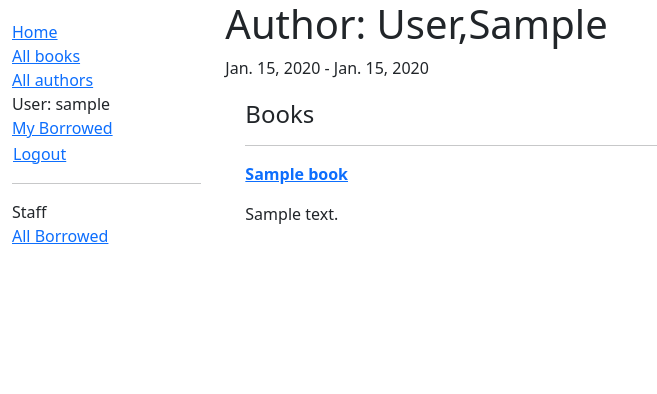
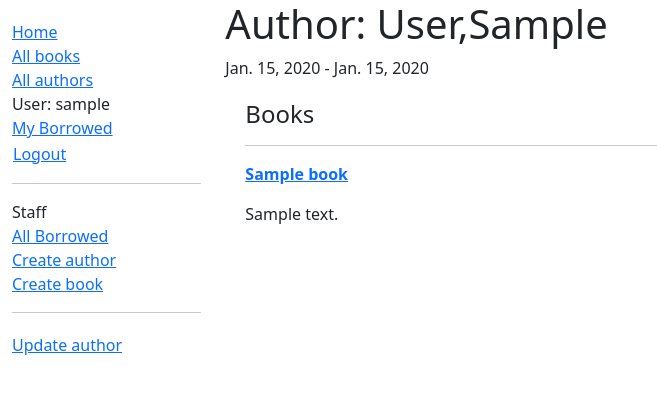
Before and after one commit to Deepshikha03/django_local_library, a Django app: page /catalog/authors/1 in a window 1280 px wide. Shown: the top 394 px of the page, without its empty margins (0-657 px from the left). Run offline with Django 4.2, Linux system fonts and the light colour scheme; a user stored in the database is signed in; tables that the repository leaves empty hold one stand-in row (values such as "Sample post").

Commit message:
add/update/delete author and book code

```diff
--- a/locallibrary/catalog/templates/base_generic.html
+++ b/locallibrary/catalog/templates/base_generic.html
@@ -28,7 +28,7 @@
                                 <li>User: {{ user.get_username }}</li>
                                 <li><a href="{% url 'my-borrowed' %}">My Borrowed</a></li>
                                 <li>
-                                    <form id="logout-form" method="post" action="{% url 'admin:logout' %}">
+                                    <form id="logout-form" method="post" action="{% url 'logout' %}">
                                         {% csrf_token %}
                                         <button type="submit" class="btn btn-link">Logout</button>
                                     </form>
@@ -36,10 +36,16 @@
                             {% else %}
                                 <li><a href="{% url 'login' %}?next={{ request.path }}">Login</a></li>
                             {% endif %}
-                            {% if perms.catalog.can_mark_returned %}
+                            {% if user.is_staff %}
                             <hr/>
                                 <li>Staff</li>
                                 <li><a href="{% url 'all-borrowed' %}">All Borrowed</a></li>
+                                {% if perms.catalog.add_author %}
+                                <li><a href="{% url 'author-create' %}">Create author</a></li>
+                                {% endif %}
+                                {% if perms.catalog.add_book %}
+                                <li><a href="{% url 'book-create' %}">Create book</a></li>
+                                {% endif %}
                             {% endif %}
                         </ul>
                     {% endblock %}
--- a/locallibrary/catalog/templates/catalog/author_detail.html
+++ b/locallibrary/catalog/templates/catalog/author_detail.html
@@ -8,7 +8,7 @@
 
     <div style="margin-left:20px;margin-top:20px">
         <h4>Books</h4>
-
+        {% if author.book_set.all %}
         {% for book in author.book_set.all %}
             <hr />
             <p>
@@ -16,5 +16,23 @@
                 <p>{{book.summary}}</p>
             </p>
         {% endfor %}
+        {% else %}
+            <p> This author has no books.</p>
+        {% endif %}
     </div>
 {% endblock %}
+
+{% block sidebar %}
+    {{ block.super }}
+    {% if perms.catalog.change_author or perms.catalog.delete_author %}
+    <hr/>
+    <ul class="sidebar-nav">
+        {% if perms.catalog.change_author %}
+            <li><a href="{% url 'author-update' author.id %}">Update author</a></li>
+        {% endif %}
+        {% if not author.book_set.all and perms.catalog.delete_author %}
+            <li><a href="{% url 'author-delete' author.id %}">Delete author</a></li>
+        {% endif %}
+    </ul>
+    {% endif %}
+{% endblock %}
--- a/locallibrary/catalog/urls.py
+++ b/locallibrary/catalog/urls.py
@@ -17,3 +17,15 @@ urlpatterns += [
 urlpatterns += [
     path('book/<uuid:pk>/renew', views.renew_book_librarian, name='renew-book-librarian'),
 ]
+
+urlpatterns += [
+    path('author/create/', views.AuthorCreate.as_view(),name='author-create'),
+    path('author/<int:pk>/update/', views.AuthorUpdate.as_view(),name='author-update'),
+    path('author/<int:pk>/delete/', views.AuthorDelete.as_view(), name = 'author-delete'),
+]
+
+urlpatterns += [
+    path('book/create/', views.BookCreate.as_view(), name='book-create'),
+    path('book/<int:pk>/update/', views.BookUpdate.as_view(),name='book-update'),
+    path('book/<int:pk>/delete/', views.BookDelete.as_view(), name = 'book-delete'),
+]
--- a/locallibrary/catalog/views.py
+++ b/locallibrary/catalog/views.py
@@ -5,11 +5,14 @@ from .models import Book, Author, BookInstance, Genre
 from django.views import generic
 from django.contrib.auth.mixins import LoginRequiredMixin,PermissionRequiredMixin
 from django.http import HttpResponseRedirect
-from django.urls import reverse
+from django.urls import reverse, reverse_lazy
 from django.contrib.auth.decorators import login_required, permission_required
 
 from catalog.forms import RenewBookForm
 import datetime
+
+from django.views.generic.edit import CreateView, UpdateView, DeleteView
+
 
 # Create your views here.
 def index(request):
@@ -142,3 +145,53 @@ def renew_book_librarian(request, pk):
     }
 
     return render(request,'catalog/book_renew_librarian.html', context)
+
+
+class AuthorCreate(PermissionRequiredMixin, CreateView):
+    model = Author
+    fields = ['first_name', 'last_name', 'date_of_birth', 'date_of_death']
+    #initial = {'date_of_death' : '11/11/2024'}
+    permission_required = 'catalog.add_author'
+
+class AuthorUpdate(PermissionRequiredMixin, UpdateView):
+    model = Author
+    fields = '__all__'   # Not recommended (potential security issue if more fields are added)
+    permission_required = 'catalog.change_author'
+
+class AuthorDelete(PermissionRequiredMixin, DeleteView):
+    model = Author
+    success_url = reverse_lazy('authors')  #explicit setting of success_url param
+    permission_required = 'catalog.delete_author'
+
+    def form_valid(self, form):
+        try:
+            self.object.delete()
+            return HttpResponseRedirect(self.success_url)
+        except Exception as e:
+            return HttpResponseRedirect(
+                reverse("author-delete", kwargs={"pk" : self.object.pk})
+            )
+
+class BookCreate(PermissionRequiredMixin, CreateView):
+    model = Book
+    fields = ['title','author','summary','isbn','genre','language']
+    permission_required = 'catalog.add_book'
+
+class BookUpdate(PermissionRequiredMixin, UpdateView):
+    model = Book
+    fields = '__all__'
+    permission_required = 'catalog.change_book'
+
+class BookDelete(PermissionRequiredMixin, DeleteView):
+    model = Book
+    success_url = reverse_lazy('books')
+    permission_required = 'catalog.delete_book'
+
+    def form_valid(self, form):
+        try:
+            self.object.delete()
+            return HttpResponseRedirect(self.success_url)
+        except Exception as e:
+            return HttpResponseRedirect(
+                reverse("book-delete", kwargs={"pk" : self.object.pk})
+            )
```
Also changed, not shown: locallibrary/catalog/templates/catalog/author_confirm_delete.html (added, +21 -0 lines), locallibrary/catalog/templates/catalog/author_form.html (added, +11 -0 lines), locallibrary/catalog/templates/catalog/book_confirm_delete.html (added, +20 -0 lines), locallibrary/catalog/templates/catalog/book_detail.html (+15 -0 lines), locallibrary/catalog/templates/catalog/book_form.html (added, +11 -0 lines).
